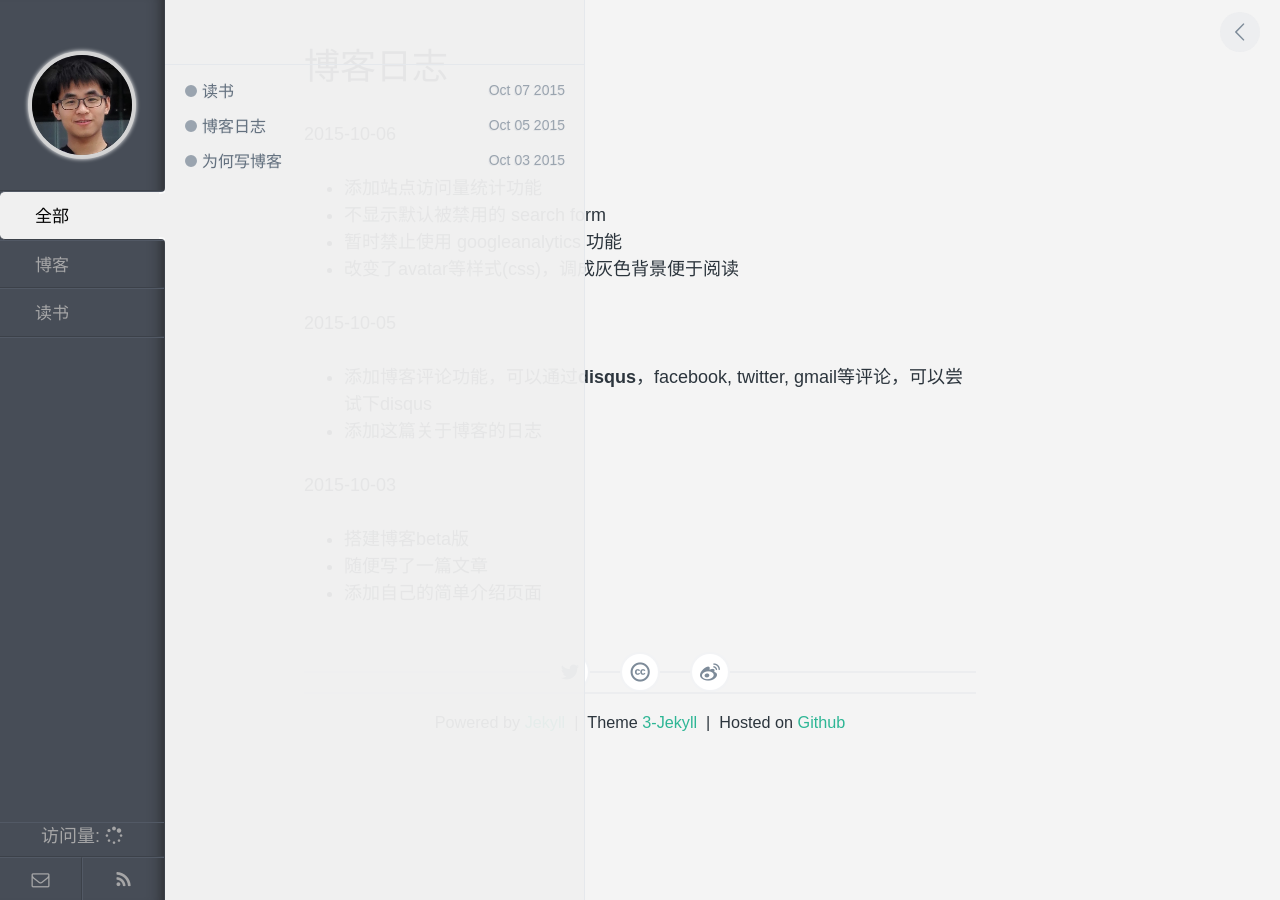
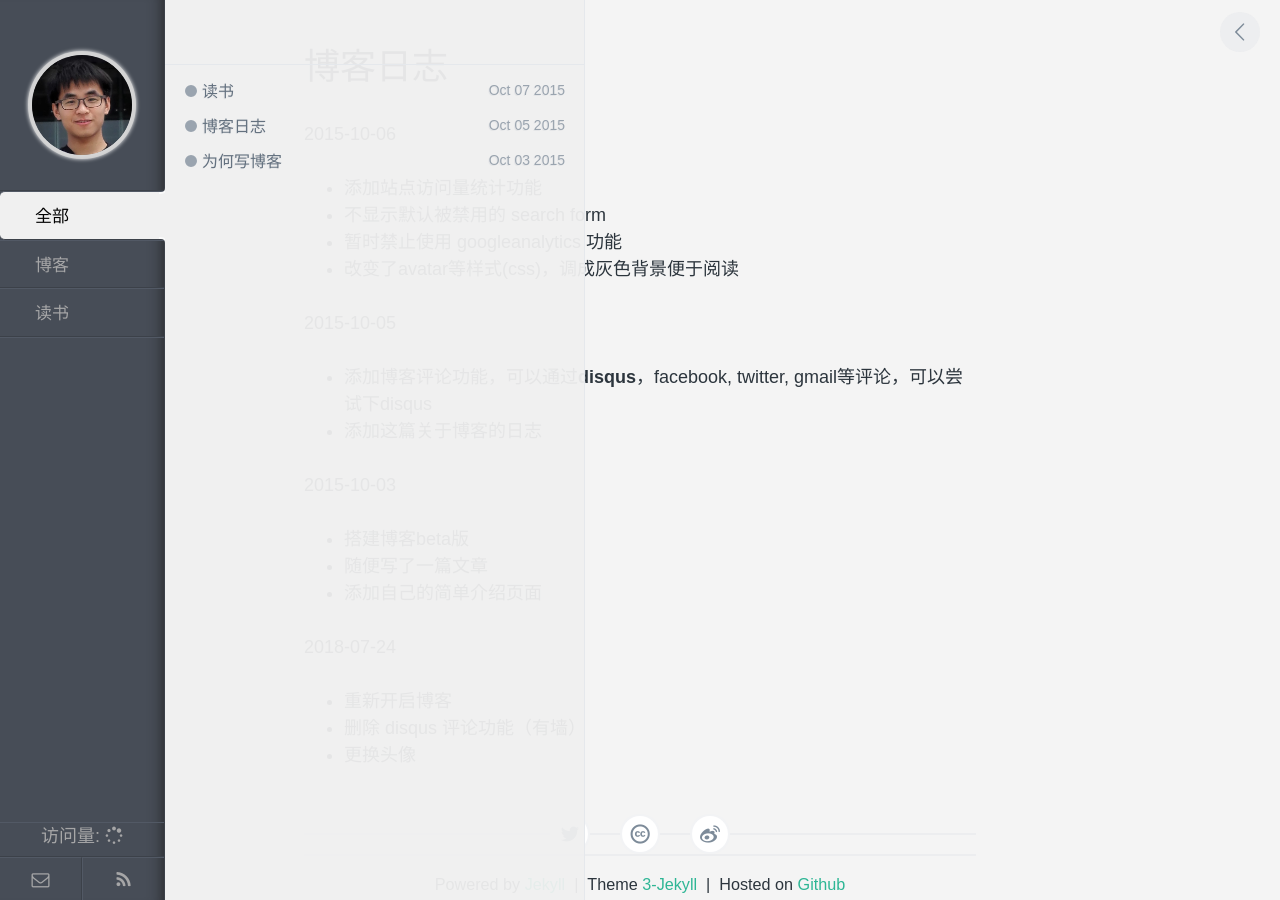
Before and after one commit to cleardusk/cleardusk-old.github.io, a Jekyll site: the page built from _posts/blog/2015-10-05-my-blog.md, in a window 1280 px wide. Built offline with Jekyll 4.4.1, drawn with Linux system fonts in a browser that asks for light colours; nearby versions of some CDN libraries; comment, search, counter and statistics services are not loaded.

Commit message:
Update blog log

```diff
--- a/_posts/blog/2015-10-05-my-blog.md
+++ b/_posts/blog/2015-10-05-my-blog.md
@@ -23,3 +23,9 @@ keywords: 博客
  - 搭建博客beta版
  - 随便写了一篇文章
  - 添加自己的简单介绍页面
+
+2018-07-24
+
+ - 重新开启博客
+ - 删除 disqus 评论功能（有墙）
+ - 更换头像
```
